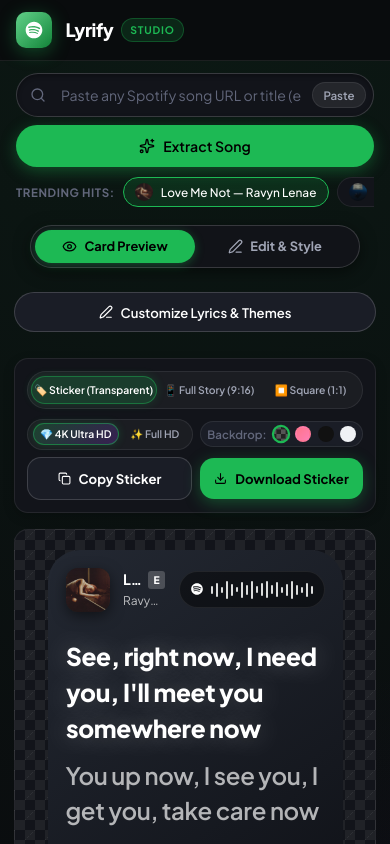
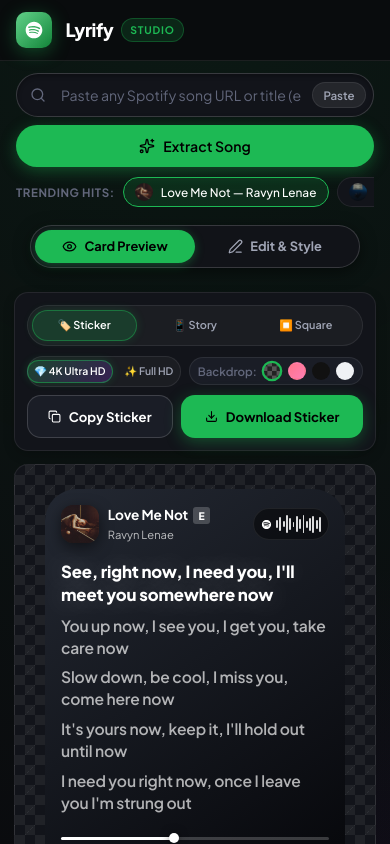
Before and after one commit to GaneshPulikanti/lyrify, a React (Vite) app: page / in a window 390 px wide. Shown: the top 844 px of the page. Built offline with nearby package versions, Linux system fonts and the light colour scheme; the HTML template or start-up script is replaced by a standard one; a web font is replaced by a local one.

Commit message:
fix(mobile): optimize template preview card alignment, scale typography, and compact toolbar layout

```diff
--- a/src/App.jsx
+++ b/src/App.jsx
@@ -1200,21 +1200,6 @@
         {/* Right Panel: Live Aesthetic Preview Stage */}
         <section className="preview-stage">
 
-          {/* Mobile Top Shortcut to Switch Back to Editor */}
-          <div className="mobile-edit-shortcut">
-            <button
-              type="button"
-              className="btn btn-secondary btn-sm"
-              onClick={() => {
-                setMobileTab('editor');
-                window.scrollTo({ top: 0, behavior: 'smooth' });
-              }}
-            >
-              <Edit3 size={14} />
-              <span>Customize Lyrics & Themes</span>
-            </button>
-          </div>
-
           {/* Stage Toolbar */}
           <div className="stage-toolbar">
             <div className="stage-toolbar-left">
@@ -1225,7 +1210,7 @@
                   onClick={() => setFormat('sticker')}
                   title="Crop tightly to card with 100% transparent corners for Instagram Add Photo sticker"
                 >
-                  <span>🏷️ Sticker (Transparent)</span>
+                  <span>🏷️ Sticker</span>
                 </button>
                 <button
                   type="button"
@@ -1233,7 +1218,7 @@
                   onClick={() => setFormat('story')}
                   title="Full 9:16 screen Instagram story with Spotify ambient blur"
                 >
-                  <span>📱 Full Story (9:16)</span>
+                  <span>📱 Story</span>
                 </button>
                 <button
                   type="button"
@@ -1241,7 +1226,7 @@
                   onClick={() => setFormat('square')}
                   title="1:1 Square post"
                 >
-                  <span>⏹️ Square (1:1)</span>
+                  <span>⏹️ Square</span>
                 </button>
               </div>
             </div>
@@ -1300,6 +1285,7 @@
                 />
               </div>
 
+              <div className="stage-action-buttons">
                 <button
                   type="button"
                   className="btn btn-secondary btn-sm"
@@ -1321,6 +1307,7 @@
                   <Download size={13} />
                   <span>{format === 'sticker' ? 'Download Sticker' : 'Download Story'}</span>
                 </button>
+              </div>
             </div>
           </div>
 
@@ -1353,7 +1340,9 @@
                   borderRadius: `${borderRadius}px`,
                   padding: `${cardPadding}px`,
                   textAlign: textAlign,
-                  boxShadow: (showShadow && format !== 'sticker') ? undefined : 'none'
+                  boxShadow: (showShadow && format !== 'sticker') ? undefined : 'none',
+                  '--card-padding': `${cardPadding}px`,
+                  '--lyrics-font-size': `${fontSize}px`
                 }}
               >
 
--- a/src/index.css
+++ b/src/index.css
@@ -59,7 +59,7 @@
   padding: 0;
 }
 
-body {
+html, body {
   font-family: var(--font-sans);
   background-color: var(--bg-main);
   color: var(--text-primary);
@@ -68,6 +68,7 @@
   -webkit-font-smoothing: antialiased;
   -moz-osx-font-smoothing: grayscale;
   overflow-x: hidden;
+  max-width: 100vw;
 }
 
 button {
@@ -2005,16 +2006,26 @@
   /* Search & Presets */
   .search-section {
     padding: 0.75rem 1rem 0.25rem;
+    max-width: 100vw;
+    box-sizing: border-box;
   }
   .search-container {
     gap: 0.65rem;
+    width: 100%;
   }
   .search-bar {
+    flex-direction: column;
     gap: 0.5rem;
+    width: 100%;
+  }
+  .search-input-wrapper {
+    width: 100%;
   }
   .search-input {
     font-size: 0.88rem;
     padding: 0.75rem 4.5rem 0.75rem 2.75rem;
+    width: 100%;
+    box-sizing: border-box;
   }
   .search-icon {
     left: 0.9rem;
@@ -2026,21 +2037,32 @@
     font-size: 0.72rem;
   }
   .btn-fetch {
+    width: 100%;
+    justify-content: center;
     padding: 0.75rem 1.15rem;
     font-size: 0.88rem;
   }
 
   .preset-wrapper {
+    width: 100%;
+    max-width: 100%;
     gap: 0.5rem;
     padding-bottom: 0.35rem;
     -webkit-overflow-scrolling: touch;
     scrollbar-width: none;
+    overflow-x: auto;
+    box-sizing: border-box;
   }
   .preset-wrapper::-webkit-scrollbar {
     display: none;
   }
   .preset-label {
     font-size: 0.72rem;
+  }
+  .preset-pills {
+    width: auto;
+    overflow-x: auto;
+    -webkit-overflow-scrolling: touch;
   }
   .preset-pill-btn {
     padding: 0.3rem 0.7rem;
@@ -2056,6 +2078,10 @@
     padding: 0.5rem 0.85rem 2.5rem;
     gap: 1rem;
     display: block;
+    width: 100%;
+    max-width: 100vw;
+    box-sizing: border-box;
+    overflow-x: hidden;
   }
 
   .mobile-view-nav {
@@ -2107,6 +2133,14 @@
     opacity: 0 !important;
     pointer-events: none !important;
   }
+  .preview-stage {
+    width: 100%;
+    max-width: 100%;
+    box-sizing: border-box;
+    display: flex;
+    flex-direction: column;
+    gap: 0.85rem;
+  }
 
   .mobile-only-action {
     display: block;
@@ -2120,18 +2154,6 @@
     padding: 0.85rem;
     font-size: 0.88rem;
     font-weight: 700;
-  }
-
-  .mobile-edit-shortcut {
-    display: flex;
-    justify-content: center;
-    margin-bottom: 0.65rem;
-  }
-  .mobile-edit-shortcut .btn {
-    width: 100%;
-    justify-content: center;
-    padding: 0.65rem;
-    font-size: 0.82rem;
   }
 
   /* Editor Sidebar on Mobile */
@@ -2181,14 +2203,16 @@
     width: 100%;
     display: grid;
     grid-template-columns: repeat(3, 1fr);
-    gap: 0.25rem;
-    padding: 0.2rem;
+    gap: 0.35rem;
+    padding: 0.25rem;
   }
   .format-pill-btn {
     justify-content: center;
-    padding: 0.45rem 0.25rem;
-    font-size: 0.7rem;
+    padding: 0.5rem 0.25rem;
+    font-size: 0.74rem;
+    font-weight: 600;
     white-space: nowrap;
+    text-align: center;
   }
 
   .stage-toolbar-right {
@@ -2197,32 +2221,37 @@
     flex-wrap: wrap;
     justify-content: space-between;
     align-items: center;
-    gap: 0.45rem;
+    gap: 0.5rem;
   }
   .res-pill-group {
     flex: 1;
-    min-width: 135px;
+    min-width: 120px;
     justify-content: center;
   }
   .res-pill-btn {
-    padding: 0.25rem 0.5rem;
-    font-size: 0.68rem;
+    padding: 0.3rem 0.55rem;
+    font-size: 0.7rem;
+    font-weight: 600;
   }
   .sim-bg-picker {
     justify-content: center;
-    padding: 0.2rem 0.4rem;
+    padding: 0.25rem 0.5rem;
   }
   .sim-btn {
-    width: 16px;
-    height: 16px;
-  }
-
-  /* Large Thumb-Friendly Download & Copy Buttons */
-  .stage-toolbar-right > .btn-secondary,
-  .stage-toolbar-right > .btn-primary {
-    flex: 1;
-    min-width: 125px;
-    padding: 0.75rem 0.6rem;
+    width: 18px;
+    height: 18px;
+  }
+
+  /* Large Thumb-Friendly Side-by-Side Action Buttons */
+  .stage-action-buttons {
+    display: grid;
+    grid-template-columns: 1fr 1.25fr;
+    gap: 0.5rem;
+    width: 100%;
+  }
+  .stage-action-buttons .btn {
+    width: 100%;
+    padding: 0.75rem 0.5rem;
     font-size: 0.82rem;
     font-weight: 700;
     justify-content: center;
@@ -2231,45 +2260,198 @@
 
   /* Viewport and Proportional Responsive Card Bounds */
   .preview-viewport {
-    padding: 1.25rem 0.4rem;
-    min-height: 440px;
+    padding: 1.5rem 0.85rem;
+    min-height: 380px;
     border-radius: var(--radius-md);
+    display: flex;
+    align-items: center;
+    justify-content: center;
+    box-sizing: border-box;
+    width: 100%;
   }
 
   .export-frame {
     max-width: 100%;
+    margin: 0 auto;
+    display: flex;
+    align-items: center;
+    justify-content: center;
   }
   .export-frame.format-sticker {
     min-width: unset;
     width: 100%;
-    max-width: 340px;
+    max-width: 320px;
+    height: auto;
   }
   .export-frame.format-story {
-    width: 320px;
-    height: 568px; /* Proportional 9:16 mobile canvas */
+    width: 295px;
+    height: 524px; /* Proportional 9:16 mobile canvas */
+    border-radius: 16px;
   }
   .export-frame.format-square {
-    width: 320px;
-    height: 320px;
+    width: 310px;
+    height: 310px; /* Proportional 1:1 mobile canvas */
+    border-radius: 16px;
   }
   .export-frame.format-portrait {
-    width: 320px;
-    height: 400px;
-  }
+    width: 300px;
+    height: 375px; /* 4:5 mobile canvas */
+    border-radius: 16px;
+  }
+
+  /* Lyrics Card Core on Mobile */
   .lyrics-card {
     width: 100%;
-    max-width: 340px;
-    padding: 24px !important;
+    max-width: 320px;
+    padding: max(14px, calc(var(--card-padding, 32px) * 0.56)) !important;
+    box-sizing: border-box;
+    margin: 0 auto;
+    transition: all 0.25s ease;
+  }
+
+  /* Inside Story/Square/Portrait frames: the card floats neatly with breathing room */
+  .export-frame.format-story .lyrics-card {
+    width: 88% !important;
+    max-width: 260px !important;
+    padding: 14px !important;
+  }
+  .export-frame.format-square .lyrics-card {
+    width: 90% !important;
+    max-width: 275px !important;
+    padding: 10px 12px !important;
+  }
+  .export-frame.format-portrait .lyrics-card {
+    width: 88% !important;
+    max-width: 260px !important;
+    padding: 12px 14px !important;
+  }
+
+  /* Card Header */
+  .card-header {
+    margin-bottom: 0.75rem;
+    gap: 0.5rem;
+    align-items: center;
+  }
+  .card-track-info {
+    gap: 0.55rem;
+    min-width: 0;
+    flex: 1;
   }
   .card-cover-wrapper {
-    width: 50px;
-    height: 50px;
+    width: 42px;
+    height: 42px;
+    border-radius: 8px;
+    flex-shrink: 0;
+  }
+  .card-title-block {
+    min-width: 0;
+    flex: 1;
+  }
+  .title-row {
+    gap: 0.3rem;
+    align-items: center;
   }
   .card-song-title {
-    font-size: 0.98rem;
+    font-size: 0.9rem;
+    font-weight: 700;
+    white-space: nowrap;
+    overflow: hidden;
+    text-overflow: ellipsis;
+    max-width: 135px;
   }
   .card-song-artist {
-    font-size: 0.8rem;
+    font-size: 0.74rem;
+    white-space: nowrap;
+    overflow: hidden;
+    text-overflow: ellipsis;
+    max-width: 135px;
+    margin-top: 0.05rem;
+  }
+
+  /* Compact Sleek Barcode Pill */
+  .card-spotify-code {
+    padding: 0.2rem 0.45rem;
+    gap: 0.25rem;
+    flex-shrink: 0;
+  }
+  .card-spotify-code .code-logo svg {
+    width: 11px;
+    height: 11px;
+  }
+  .code-bars {
+    gap: 1.5px;
+    height: 13px;
+  }
+  .code-bar {
+    width: 1.8px;
+  }
+  .code-bar:nth-child(n+15) {
+    display: none;
+  }
+
+  /* Responsive Lyric Typography */
+  .card-lyrics-content {
+    font-size: max(13px, calc(var(--lyrics-font-size, 24px) * 0.65)) !important;
+    gap: 0.5rem !important;
+    margin: 0.35rem 0 0.85rem !important;
+    line-height: 1.4 !important;
+  }
+  .card-lyric-line {
+    font-size: inherit !important;
+    line-height: 1.4 !important;
+    letter-spacing: -0.01em;
+  }
+  .card-lyric-line.highlight {
+    font-size: 1.05em !important;
+    font-weight: 800;
+  }
+
+  /* In Story / Square modes, scale down typography slightly so all elements fit cleanly */
+  .export-frame.format-story .card-lyrics-content {
+    font-size: max(12px, calc(var(--lyrics-font-size, 24px) * 0.58)) !important;
+    gap: 0.45rem !important;
+    margin: 0.35rem 0 0.75rem !important;
+  }
+  .export-frame.format-square .card-lyrics-content {
+    font-size: max(11px, calc(var(--lyrics-font-size, 24px) * 0.46)) !important;
+    gap: 0.28rem !important;
+    margin: 0.2rem 0 0.35rem !important;
+    line-height: 1.35 !important;
+  }
+  .export-frame.format-square .card-header {
+    margin-bottom: 0.35rem !important;
+  }
+  .export-frame.format-square .card-cover-wrapper {
+    width: 34px !important;
+    height: 34px !important;
+  }
+  .export-frame.format-square .card-footer {
+    margin-top: 0.35rem !important;
+    gap: 0.35rem !important;
+  }
+
+  /* Card Footer on Mobile */
+  .card-footer {
+    gap: 0.45rem;
+    margin-top: 0.6rem;
+  }
+  .card-progress-container {
+    gap: 0.25rem;
+  }
+  .progress-bar-track {
+    height: 3px;
+  }
+  .card-time-row {
+    font-size: 0.68rem;
+  }
+  .card-brand-badge {
+    padding: 0.2rem 0.5rem;
+    font-size: 0.68rem;
+    gap: 0.3rem;
+  }
+  .card-brand-badge svg {
+    width: 12px;
+    height: 12px;
   }
 
   /* Guidance Hint Card */
@@ -2313,38 +2495,40 @@
     justify-content: center;
   }
   .format-pill-btn {
-    font-size: 0.65rem;
-    padding: 0.4rem 0.15rem;
+    font-size: 0.68rem;
+    padding: 0.45rem 0.2rem;
   }
   .res-pill-btn {
     font-size: 0.65rem;
     padding: 0.2rem 0.4rem;
   }
   .export-frame.format-story {
-    width: 295px;
-    height: 524px;
+    width: 275px;
+    height: 488px;
   }
   .export-frame.format-square {
-    width: 295px;
-    height: 295px;
+    width: 275px;
+    height: 275px;
   }
   .export-frame.format-portrait {
-    width: 295px;
-    height: 368px;
+    width: 275px;
+    height: 344px;
   }
   .lyrics-card {
-    max-width: 295px;
-    padding: 18px !important;
+    max-width: 300px;
+    padding: 16px !important;
   }
   .card-cover-wrapper {
-    width: 44px;
-    height: 44px;
+    width: 38px;
+    height: 38px;
   }
   .card-song-title {
-    font-size: 0.9rem;
+    font-size: 0.85rem;
+    max-width: 105px;
   }
   .card-song-artist {
-    font-size: 0.75rem;
+    font-size: 0.7rem;
+    max-width: 105px;
   }
 }
 
```
Lines whose indentation alone changed are shown as unchanged.
